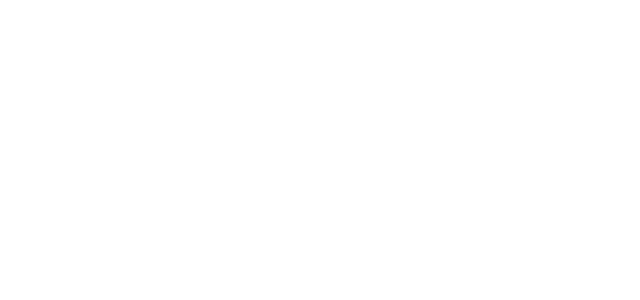
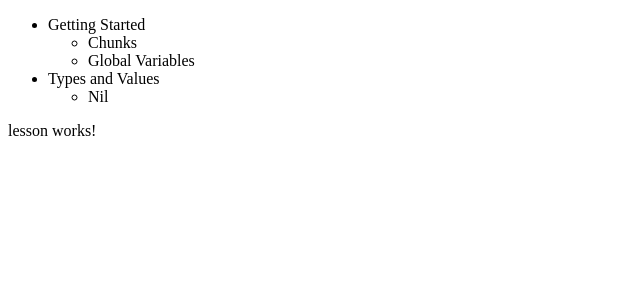
Before and after one commit to stevewhitmore/learning-lotsof-lua, an Angular app: page / in a window 1280 px wide. Shown: the top 300 px of the page, without its empty margins (0-640 px from the left). Built offline with nearby package versions, Linux system fonts and the light colour scheme.

Commit message:
Starting to shape app

```diff
--- a/src/app/app.component.html
+++ b/src/app/app.component.html
@@ -0,0 +1,2 @@
+<app-nav></app-nav>
+<app-lesson></app-lesson>
--- /dev/null
+++ b/src/app/lesson/lesson.component.html
@@ -0,0 +1 @@
+<p>lesson works!</p>
--- /dev/null
+++ b/src/app/lesson/lesson.component.ts
@@ -0,0 +1,15 @@
+import { Component, OnInit } from '@angular/core';
+
+@Component({
+  selector: 'app-lesson',
+  templateUrl: './lesson.component.html',
+  styleUrls: ['./lesson.component.scss']
+})
+export class LessonComponent implements OnInit {
+
+  constructor() { }
+
+  ngOnInit(): void {
+  }
+
+}
--- /dev/null
+++ b/src/app/nav/nav.component.html
@@ -0,0 +1,12 @@
+<nav *ngIf="(navData$ | async) as navData">
+  <ul>
+    <li *ngFor="let topic of navData">
+      {{topic.name}}
+      <ul>
+        <li *ngFor="let lesson of topic.lessons">
+          {{lesson.name}}
+        </li>
+      </ul>
+    </li>
+  </ul>
+</nav>
--- /dev/null
+++ b/src/app/nav/nav.component.ts
@@ -0,0 +1,19 @@
+import { Component, OnInit } from '@angular/core';
+import { LessonService } from '../shared/lesson.service';
+
+@Component({
+  selector: 'app-nav',
+  templateUrl: './nav.component.html',
+  styleUrls: ['./nav.component.scss']
+})
+export class NavComponent implements OnInit {
+
+  navData$ = this.lessonService.navigationTree$;
+
+  constructor(private lessonService: LessonService) { }
+
+  ngOnInit(): void {
+    this.lessonService.navigationTree$.subscribe(console.log)
+  }
+
+}
--- /dev/null
+++ b/src/app/shared/lesson.service.ts
@@ -0,0 +1,49 @@
+import { Injectable } from '@angular/core';
+import { HttpClient } from '@angular/common/http';
+
+import { map } from 'rxjs/operators'
+import { Observable } from 'rxjs';
+
+export interface TopicModel {
+  name: string;
+  path: string;
+}
+
+export interface LessonModel extends TopicModel {
+  content: string;
+  quiz: string;
+}
+
+export interface CategoryModel extends TopicModel {
+  lessons: LessonModel[];
+}
+
+export interface NavigationModel {
+
+}
+
+@Injectable()
+export class LessonService {
+
+  lessonData$: Observable<CategoryModel[]> = <Observable<CategoryModel[]>>this.http.get('assets/lesson-data.json');
+
+  navigationTree$: Observable<any[]> = this.lessonData$.pipe(
+    map((d: CategoryModel[]) => {
+      return d.map(x => {
+        return {
+          name: x.name,
+          path: x.path,
+          lessons: x.lessons.map((a: TopicModel) => {
+            return {
+              name: a.name,
+              path: a.path,
+            }
+          })
+        }
+      })
+    })
+  )
+
+  constructor(private http: HttpClient) {}
+
+}
--- /dev/null
+++ b/src/assets/lesson-data.json
@@ -0,0 +1,31 @@
+[
+  {
+    "name": "Getting Started",
+    "path": "getting-started",
+    "lessons": [
+      {
+        "name": "Chunks",
+        "path": "getting-started/chunks",
+        "content": "some text...",
+        "quiz": "quiz content"
+      },
+      {
+        "name": "Global Variables",
+        "path": "getting-started/global-variables",
+        "content": "some text...",
+        "quiz": "quiz content"
+      }
+    ]
+  }, {
+    "name": "Types and Values",
+    "path": "types-and-values",
+    "lessons": [
+      {
+        "name": "Nil",
+        "path": "types-and-values/nil",
+        "content": "some text...",
+        "quiz": "quiz content"
+      }
+    ]
+  }
+]
```
Also changed, not shown: src/app/app.module.ts (+10 -3 lines), src/app/lesson/lesson.component.scss (added), src/app/nav/nav.component.scss (added), 2 other files (tests, documents, lock files or other folders).
